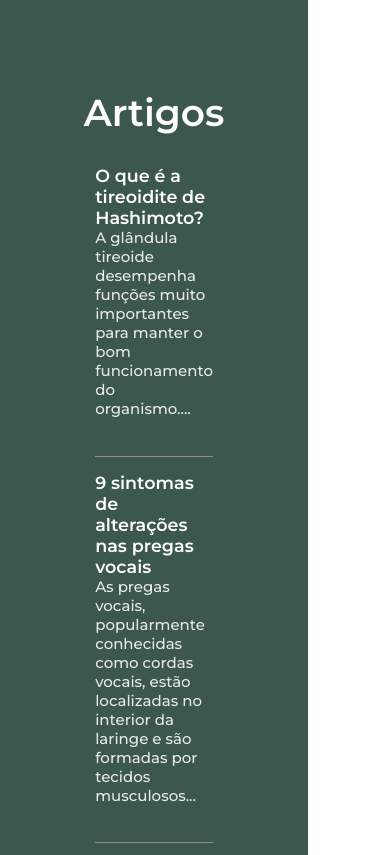
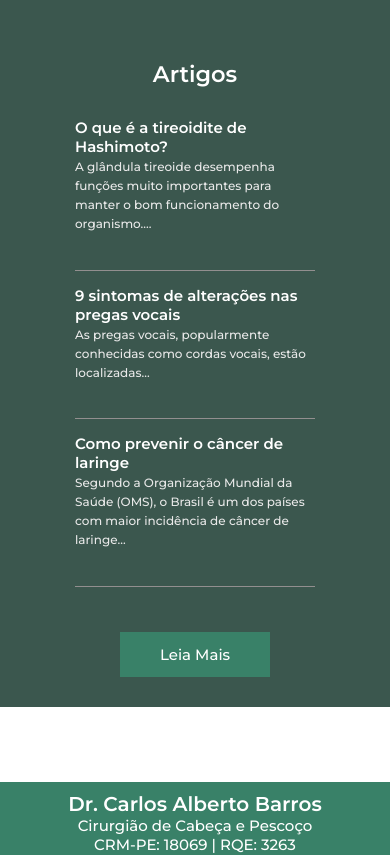
Before and after one commit to hannatty/medical-site, a Next.js app: page /Articles in a window 390 px wide. Shown: the top 855 px of the page. Built offline with nearby package versions, Linux system fonts and the light colour scheme.

Commit message:
seção artigos - web e responsiva

```diff
--- a/src/pages/Articles/index.tsx
+++ b/src/pages/Articles/index.tsx
@@ -17,7 +17,7 @@ export default function Articles() {
           <li className={styles.li_style}>
             <a className={styles.link_article}>
               <h3 className={styles.article_title}>9 sintomas de alterações nas pregas vocais</h3>
-              <span className={styles.article_resume}>As pregas vocais, popularmente conhecidas como cordas vocais, estão localizadas no interior da laringe e são formadas por tecidos musculosos... </span>
+              <span className={styles.article_resume}>As pregas vocais, popularmente conhecidas como cordas vocais, estão localizadas... </span>
               <SmallDivider />
             </a>
           </li>
--- a/src/pages/Articles/styles.module.scss
+++ b/src/pages/Articles/styles.module.scss
@@ -3,10 +3,15 @@
     flex-direction: column;
     align-items: center;
     background-color: var(--dark_green);
-    max-width: 79vw;
+    width: 80vw;
     margin-bottom: 5rem;
-    padding-top: 2rem;
-    padding-top: 6rem;
+    padding-top: 4rem;
+    padding-bottom: 2EM;
+
+    @media screen and (max-width: 800px) {
+        width: 100%;
+    }
+
 }
 
 .general_container button{
@@ -20,6 +25,9 @@
 .section_title{
     color: var(--white);
     font-size: 2.5rem;
+    @media screen and (max-width: 800px) {
+        font-size: 1.5em;
+    }
 }
 
 .article_section{
@@ -34,8 +42,13 @@
     display: flex;
     flex-direction: column;
     align-items: flex-start;
-    max-width: 20rem;
-    margin: 0 3rem;
+    margin: 0 0 0 2rem;
+    width: 30%;
+
+    @media screen and (max-width: 800px) {
+        width: 100%;
+        margin: 0 0rem;
+    }
 }
 
 .link_article{
@@ -44,11 +57,13 @@
 
 .article_title{
     color: var(--white);
+    font-size: 1em;
 }
 
 .article_resume{
     color:var(--bg_gray);
     font-weight: normal;
+    font-size: 0.8em;
 }
 
 .small_divider{
```
